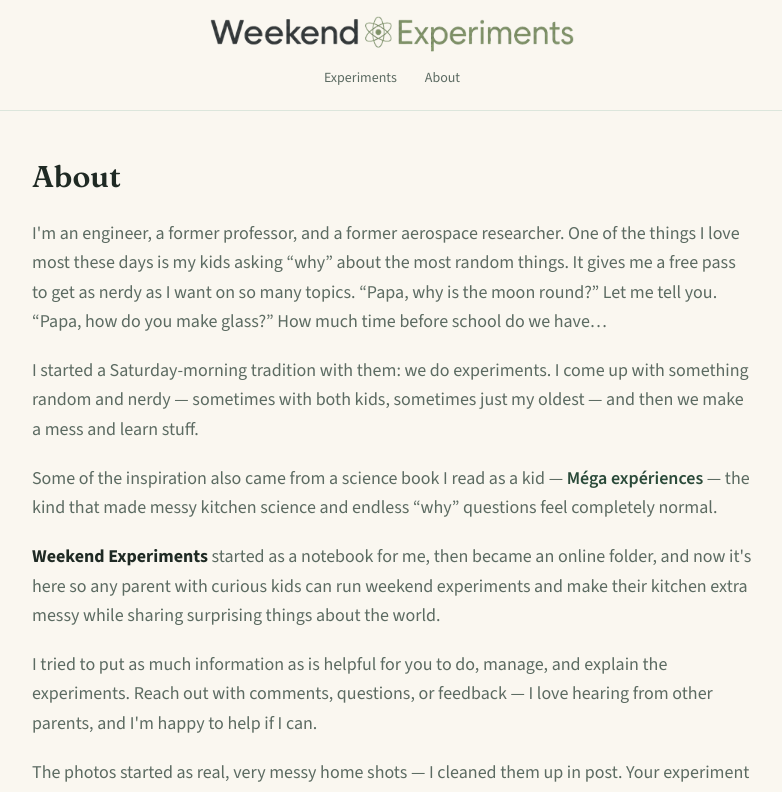
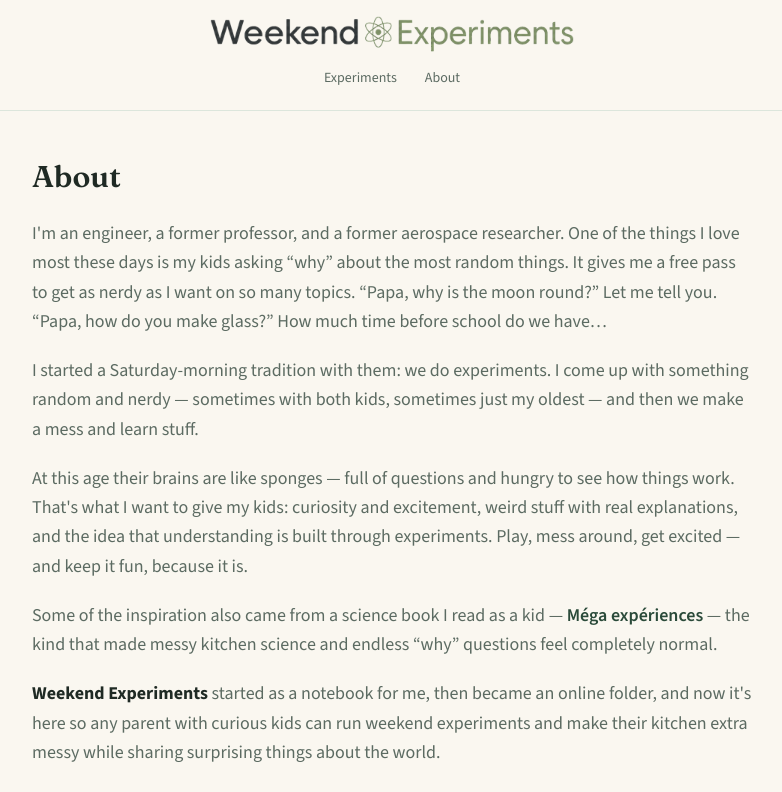
Before and after one commit to Nicolas-dovetta/little-lab-web, a Next.js app: page /about in a window 1280 px wide. Shown: the top 792 px of the page, without its empty margins (248-1030 px from the left). Built offline with nearby package versions, Linux system fonts and the light colour scheme; no server answers; the database is empty.

Commit message:
About: sponge-brains / curiosity / experiments are fun

```diff
--- a/src/app/about/page.tsx
+++ b/src/app/about/page.tsx
@@ -4,7 +4,7 @@ import { listFaqs } from "@/lib/experiments";
 export const metadata = {
   title: "About",
   description:
-    "Engineer, former professor and former aerospace researcher — Saturday-morning experiments with curious kids.",
+    "Engineer, former professor and former aerospace researcher — Saturday experiments so curious kids stay excited about how the world works.",
 };
 
 export default async function AboutPage() {
@@ -25,6 +25,13 @@ export default async function AboutPage() {
           I started a Saturday-morning tradition with them: we do experiments. I come up with
           something random and nerdy — sometimes with both kids, sometimes just my oldest — and then
           we make a mess and learn stuff.
+        </p>
+
+        <p>
+          At this age their brains are like sponges — full of questions and hungry to see how
+          things work. That&apos;s what I want to give my kids: curiosity and excitement, weird
+          stuff with real explanations, and the idea that understanding is built through
+          experiments. Play, mess around, get excited — and keep it fun, because it is.
         </p>
         <p>
           Some of the inspiration also came from a science book I read as a kid —{" "}
```
